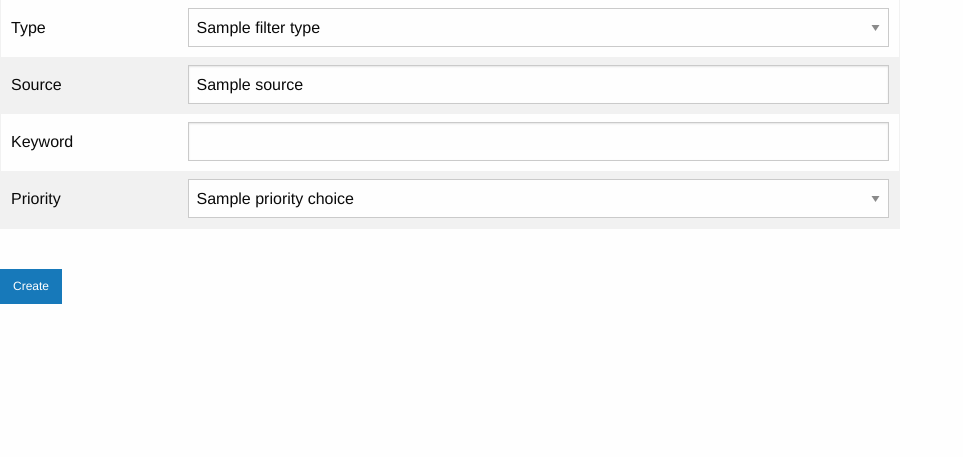
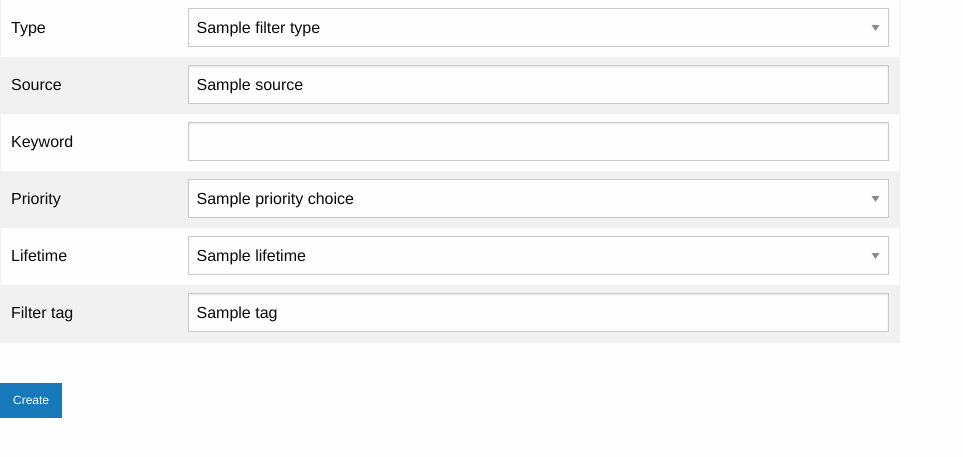
Before and after one commit to jimfenton/notif-mgmt, a Django app: template twitter/templates/twitter/new.html in a window 1280 px wide. Shown: the part 185-642 px from the top of the page, without its empty margins (0-963 px from the left). Run offline with Django 3.2, Linux system fonts and the light colour scheme; the template is opened without the code that fills it: most values are stand-ins (such as "Sample title", 1, 10 or a date in 2020); some libraries are stand-ins or nearby versions.

Commit message:
Add notif lifetime to Twitter filters at creation

```diff
--- a/twitter/templates/twitter/new.html
+++ b/twitter/templates/twitter/new.html
@@ -20,8 +20,7 @@
   </tr>
   <tr><td>Keyword</td>
   <td><input type="text" name="keyword" value="{{ filter.keyword }}" size="30" />
-  </td>
-  </tr>
+  </td></tr>
   <tr><td>Priority</td>
   <td><select name="priority">
     {% for pri, priname in priority_choices %}
@@ -29,6 +28,15 @@
     {% endfor %}
   </select>
   </td></tr>
+ <tr><td>Lifetime</td><td><select name="lifetime">
+    {% for lifetime, lifename in lifetimes %}
+    <option value="{{ lifetime }}"{% if lifetime == filter.lifetime %} selected{% endif %}>{{ lifename }}</option>
+    {% endfor %}
+  </select></td>
+</tr>  <tr><td>Filter tag</td>
+  <td><input type="text" name="tag" value="{{ filter.tag }}"
+    size="30" />
+    </td></tr>
    </table>
 
 <input type="hidden" name="redirect" value="{{ redirect }}"/>
```
